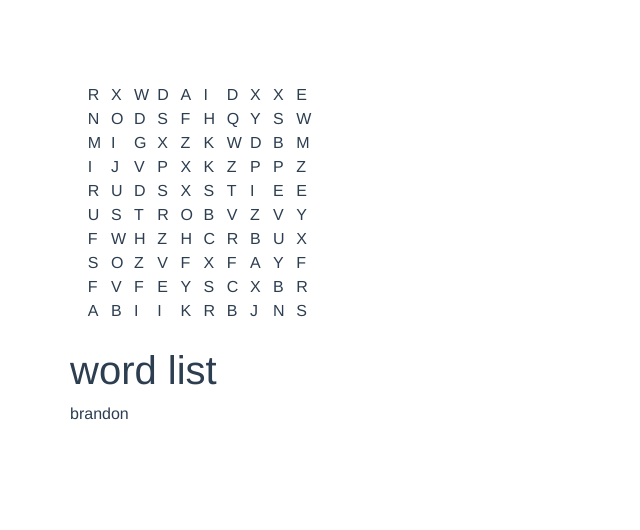
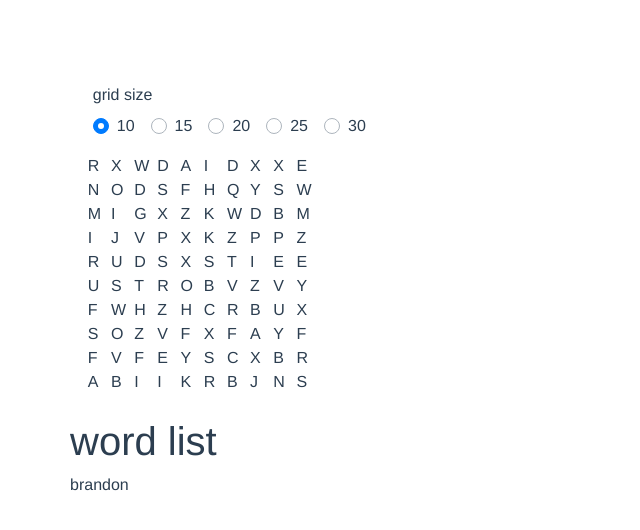
Before and after one commit to beefan/word-search-vue, a Vue app: page / in a window 1280 px wide. Shown: the top 530 px of the page, without its empty margins (0-640 px from the left). Built offline with nearby package versions, Linux system fonts and the light colour scheme.

Commit message:
radio button grid size form

```diff
--- a/src/components/WordSearch.vue
+++ b/src/components/WordSearch.vue
@@ -1,5 +1,14 @@
 <template>
   <div id="search">
+   <b-form-group label="grid size">
+      <b-form-radio-group
+        id="grid-settings"
+        v-model="size"
+        :options="gridOptions"
+        name="radio-options"
+        @input="fillGrid()"
+      ></b-form-radio-group>
+    </b-form-group>
     <div class="row" v-for="(row, index) in grid" v-bind:key="index">
       <div class="letter" v-for="(letter, index) in row" v-bind:key="index">
         {{ letter }}
@@ -12,7 +21,14 @@
 export default {
   data () {
     return {
-      size: 10
+      size: 10,
+      gridOptions: [
+          { text: '10', value: 10 },
+          { text: '15', value: 15 },
+          { text: '20', value: 20 },
+          { text: '25', value: 25 },
+          { text: '30', value: 30 },
+        ]
     }
   },
   created () {
@@ -69,4 +85,7 @@
   margin-left: 10px;
   margin-right: 10px;
 }
+.controls {
+  padding: 10px;
+}
 </style>
```
